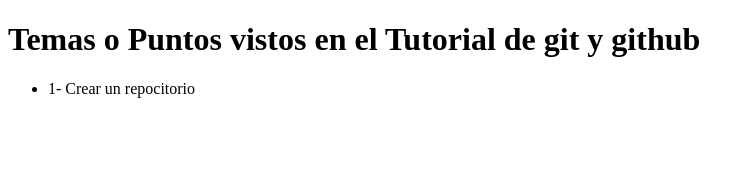
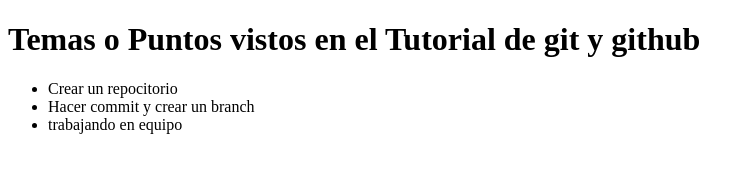
Before and after one commit to Cyberspace27/tuto_git1, a plain HTML site: page index.html in a window 1280 px wide. Shown: the whole page, without its empty margins (0-754 px from the left). Drawn offline with Linux system fonts and the light colour scheme.

Commit message:
se edito la lista de temas

```diff
--- a/index.html
+++ b/index.html
@@ -6,7 +6,9 @@
 <body>
 <h1>Temas o Puntos vistos en el Tutorial de git y github</h1>
 <ul>
-	<li>1- Crear un repocitorio</li>
+	<li>Crear un repocitorio</li>
+	<li>Hacer commit y crear un branch</li>
+	<li>trabajando en equipo</li>
 </ul>
 
 </body>
```
